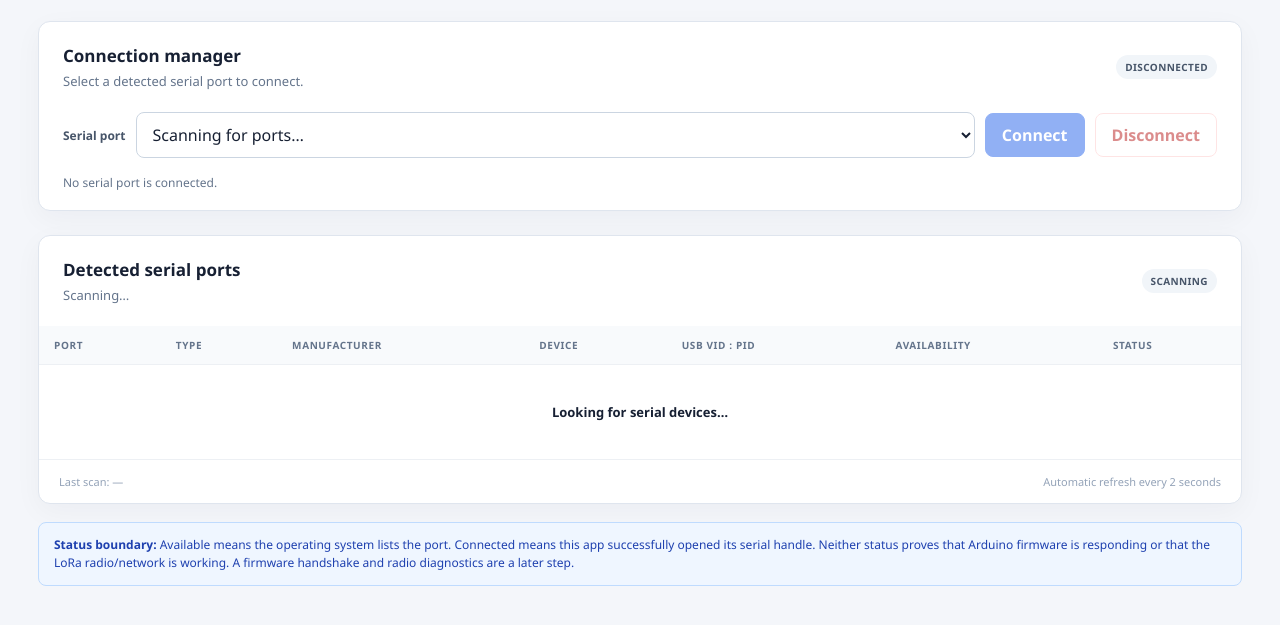
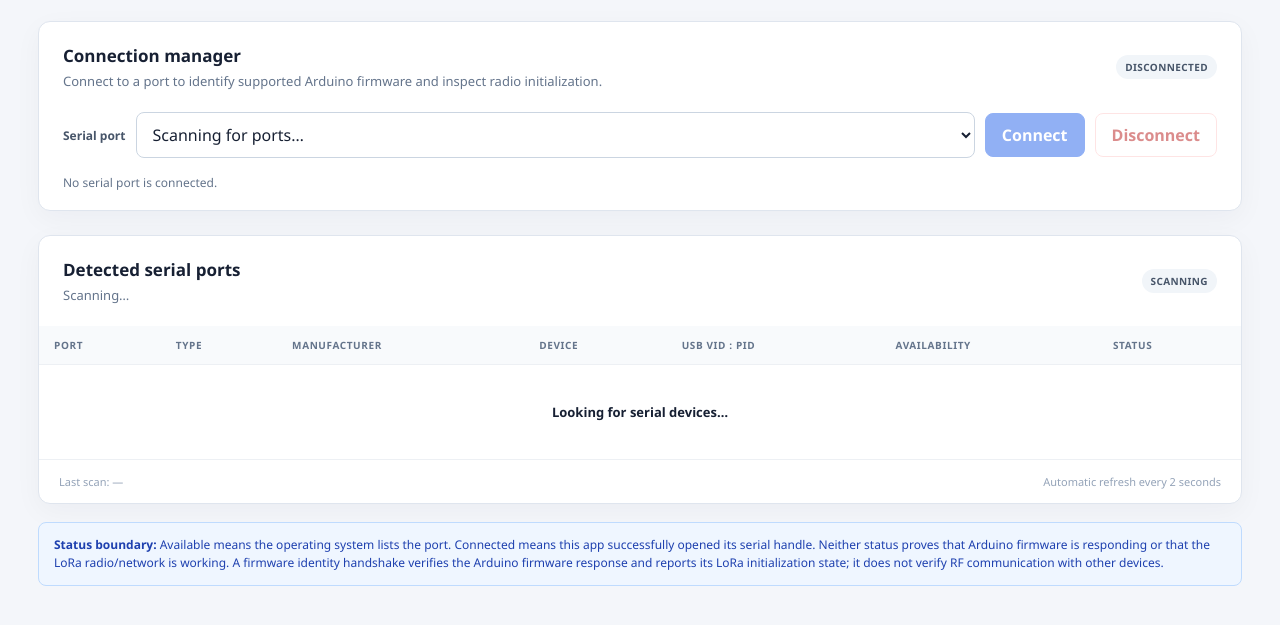
Before and after one commit to DARTVADER1-DROID/LoRa-Project, a plain HTML site: page messaging-app/frontend/index.html in a window 1280 px wide. Shown: the part 153-778 px from the top of the page. Drawn offline with Linux system fonts and the light colour scheme.

Commit message:
docs(ui): explain device identification status

```diff
--- a/messaging-app/frontend/index.html
+++ b/messaging-app/frontend/index.html
@@ -22,7 +22,7 @@
       <div class="panel-heading">
         <div>
           <h2>Connection manager</h2>
-          <p class="muted">Select a detected serial port to connect.</p>
+          <p class="muted">Connect to a port to identify supported Arduino firmware and inspect radio initialization.</p>
         </div>
         <span id="connection-indicator" class="status-pill">DISCONNECTED</span>
       </div>
@@ -73,7 +73,7 @@
       <strong>Status boundary:</strong> Available means the operating system lists the port.
       Connected means this app successfully opened its serial handle. Neither status proves
       that Arduino firmware is responding or that the LoRa radio/network is working.
-      A firmware handshake and radio diagnostics are a later step.
+      A firmware identity handshake verifies the Arduino firmware response and reports its LoRa initialization state; it does not verify RF communication with other devices.
     </p>
   </main>
 </body>
```
